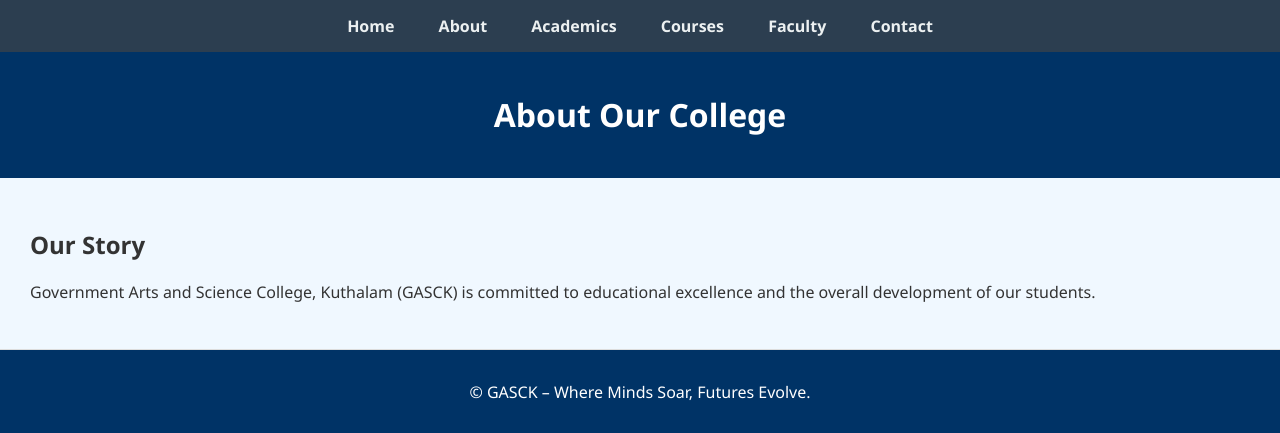
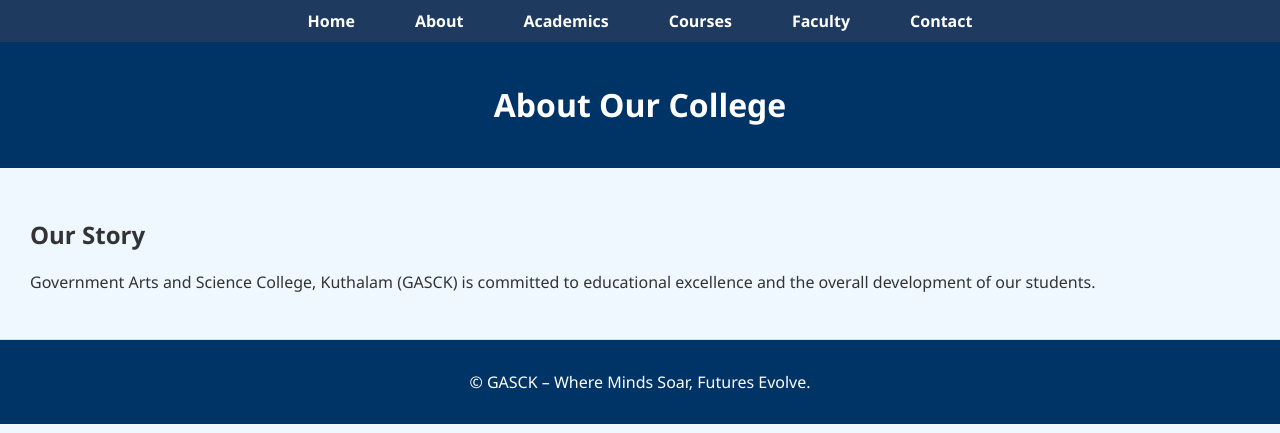
Before and after one commit to NIRRMALG/gasck-college, a Flask app: page /about in a window 1280 px wide. Shown: the top 433 px of the page. Run offline with Flask 3, Linux system fonts and the light colour scheme.

Commit message:
Update navbar.html

```diff
--- a/templates/navbar.html
+++ b/templates/navbar.html
@@ -1,8 +1,10 @@
-<nav style="background-color: #2c3e50; padding: 15px; text-align: center;">
-    <a href="{{ url_for('home') }}" style="color: #ecf0f1; margin: 0 20px; text-decoration: none; font-weight: bold;">Home</a>
-    <a href="{{ url_for('about') }}" style="color: #ecf0f1; margin: 0 20px; text-decoration: none; font-weight: bold;">About</a>
-    <a href="{{ url_for('academics') }}" style="color: #ecf0f1; margin: 0 20px; text-decoration: none; font-weight: bold;">Academics</a>
-    <a href="{{ url_for('courses') }}" style="color: #ecf0f1; margin: 0 20px; text-decoration: none; font-weight: bold;">Courses</a>
-    <a href="{{ url_for('faculty') }}" style="color: #ecf0f1; margin: 0 20px; text-decoration: none; font-weight: bold;">Faculty</a>
-    <a href="{{ url_for('contact') }}" style="color: #ecf0f1; margin: 0 20px; text-decoration: none; font-weight: bold;">Contact</a>
+<nav style="background-color: #1e3a5f; padding: 10px 0;">
+    <div style="display: flex; justify-content: center; align-items: center; gap: 30px;">
+        <a href="{{ url_for('home') }}" style="color: white; text-decoration: none; font-weight: bold;">Home</a>
+        <a href="{{ url_for('about') }}" style="color: white; text-decoration: none; font-weight: bold;">About</a>
+        <a href="{{ url_for('academics') }}" style="color: white; text-decoration: none; font-weight: bold;">Academics</a>
+        <a href="{{ url_for('courses') }}" style="color: white; text-decoration: none; font-weight: bold;">Courses</a>
+        <a href="{{ url_for('faculty') }}" style="color: white; text-decoration: none; font-weight: bold;">Faculty</a>
+        <a href="{{ url_for('contact') }}" style="color: white; text-decoration: none; font-weight: bold;">Contact</a>
+    </div>
 </nav>
```
